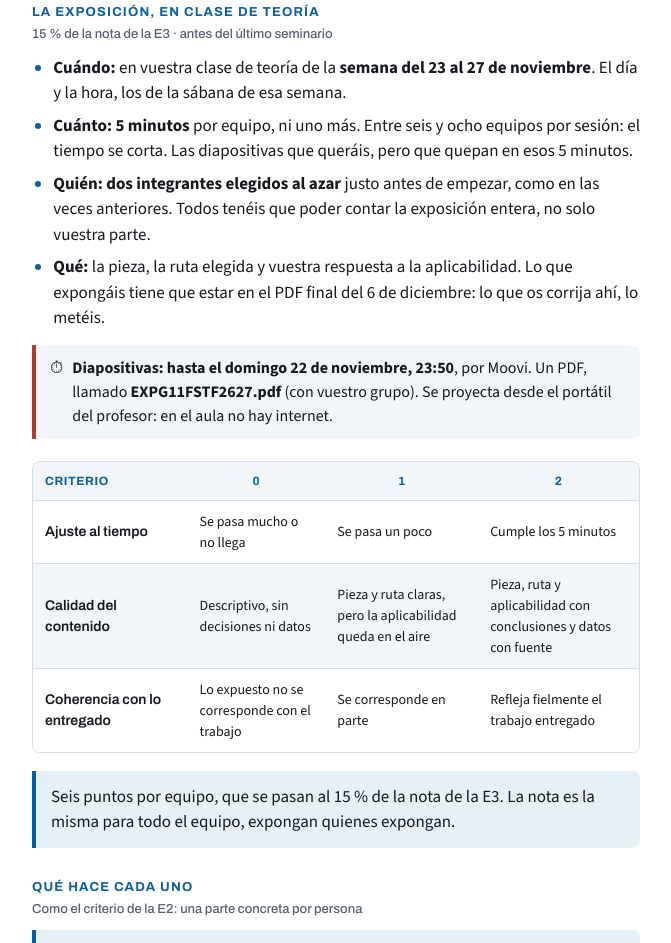
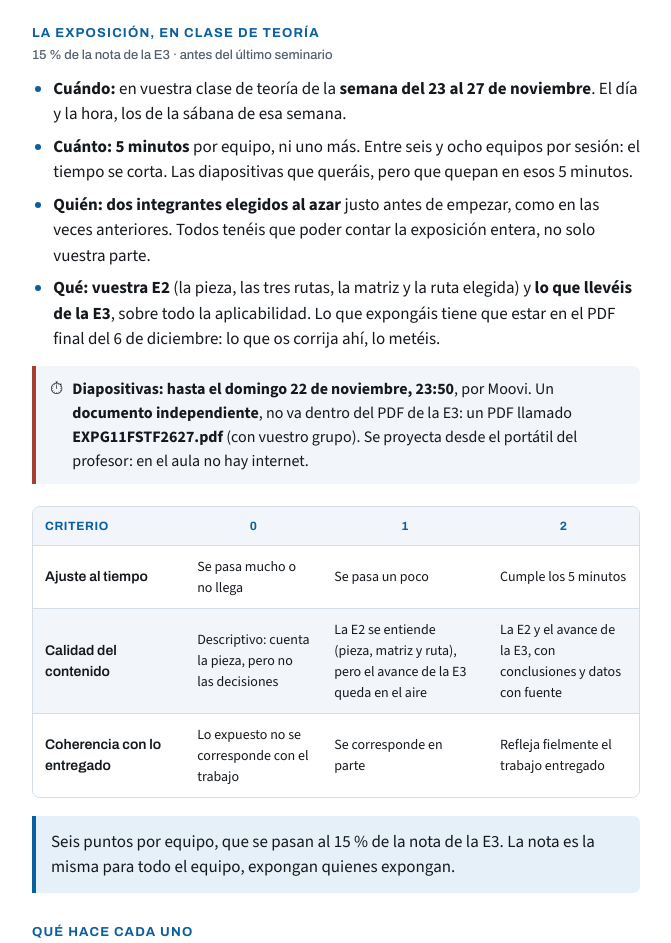
Before and after one commit to guillermolareo-art/fstf-entregas, a plain HTML site: page index.html in a window 1280 px wide. Shown: the part 2519-3462 px from the top of the page, without its empty margins (304-975 px from the left). Drawn offline with nearby package versions, Linux system fonts and the light colour scheme.

Commit message:
E3: exposición de la E2 y del avance de la E3, con diapositivas en documento aparte
Co-Authored-By: Claude Opus 5.5 <noreply@anthropic.com>
Claude-Session: https://claude.ai/code/session_01MTBf82e4JLKPB1P2Hto9NM

```diff
--- a/index.html
+++ b/index.html
@@ -526,8 +526,8 @@ li::marker{color:var(--azul);font-weight:700}
       </thead>
       <tbody>
         <tr><td class="tc-nombre" data-label="Cuándo">Seminario, 16–19 nov</td><td data-label="Hito">Sprint de la E3 creado, una tarea por integrante, documentos vivos y acceso del profesor</td><td data-label="Quién">G + I</td></tr>
-        <tr><td class="tc-nombre" data-label="Cuándo">Dom 22 nov, 23:50</td><td data-label="Hito">Diapositivas de la exposición en Moovi</td><td data-label="Quién">G</td></tr>
-        <tr><td class="tc-nombre" data-label="Cuándo">Teoría, 23–27 nov</td><td data-label="Hito">Exposición: 5 minutos, dos integrantes al azar</td><td data-label="Quién">G (todos preparados)</td></tr>
+        <tr><td class="tc-nombre" data-label="Cuándo">Dom 22 nov, 23:50</td><td data-label="Hito">Diapositivas de la exposición en Moovi, en un PDF aparte</td><td data-label="Quién">G</td></tr>
+        <tr><td class="tc-nombre" data-label="Cuándo">Teoría, 23–27 nov</td><td data-label="Hito">Exposición de la E2 y de lo que llevéis de la E3: 5 minutos, dos integrantes al azar</td><td data-label="Quién">G (todos preparados)</td></tr>
         <tr><td class="tc-nombre" data-label="Cuándo">Último seminario, 30 nov–4 dic</td><td data-label="Hito">Revisión final de cada equipo, dudas y un ejercicio individual de 15 minutos en clase (no forma parte de la nota de la E3)</td><td data-label="Quién">G + I</td></tr>
         <tr><td class="tc-nombre" data-label="Cuándo">Dom 6 dic, 23:50</td><td data-label="Hito">PDF final en Moovi y cierre del sprint. Hasta aquí cuenta la huella de cada uno</td><td data-label="Quién">G + I</td></tr>
       </tbody>
@@ -570,9 +570,9 @@ li::marker{color:var(--azul);font-weight:700}
     <li><b>Cuándo:</b> en vuestra clase de teoría de la <b>semana del 23 al 27 de noviembre</b>. El día y la hora, los de la sábana de esa semana.</li>
     <li><b>Cuánto:</b> <b>5 minutos</b> por equipo, ni uno más. Entre seis y ocho equipos por sesión: el tiempo se corta. Las diapositivas que queráis, pero que quepan en esos 5 minutos.</li>
     <li><b>Quién:</b> <b>dos integrantes elegidos al azar</b> justo antes de empezar, como en las veces anteriores. Todos tenéis que poder contar la exposición entera, no solo vuestra parte.</li>
-    <li><b>Qué:</b> la pieza, la ruta elegida y vuestra respuesta a la aplicabilidad. Lo que expongáis tiene que estar en el PDF final del 6 de diciembre: lo que os corrija ahí, lo metéis.</li>
+    <li><b>Qué:</b> <b>vuestra E2</b> (la pieza, las tres rutas, la matriz y la ruta elegida) y <b>lo que llevéis de la E3</b>, sobre todo la aplicabilidad. Lo que expongáis tiene que estar en el PDF final del 6 de diciembre: lo que os corrija ahí, lo metéis.</li>
   </ul>
-  <p class="plazo"><span><b>Diapositivas: hasta el domingo 22 de noviembre, 23:50</b>, por Moovi. Un PDF, llamado <b>EXPG11FSTF2627.pdf</b> (con vuestro grupo). Se proyecta desde el portátil del profesor: en el aula no hay internet.</span></p>
+  <p class="plazo"><span><b>Diapositivas: hasta el domingo 22 de noviembre, 23:50</b>, por Moovi. Un <b>documento independiente</b>, no va dentro del PDF de la E3: un PDF llamado <b>EXPG11FSTF2627.pdf</b> (con vuestro grupo). Se proyecta desde el portátil del profesor: en el aula no hay internet.</span></p>
 
   <div class="tabla-wrap">
     <table class="tabla-criterios tabla-cards">
@@ -593,9 +593,9 @@ li::marker{color:var(--azul);font-weight:700}
         </tr>
         <tr>
           <td class="tc-nombre" data-label="Criterio">Calidad del contenido</td>
-          <td data-label="0">Descriptivo, sin decisiones ni datos</td>
-          <td data-label="1">Pieza y ruta claras, pero la aplicabilidad queda en el aire</td>
-          <td data-label="2">Pieza, ruta y aplicabilidad con conclusiones y datos con fuente</td>
+          <td data-label="0">Descriptivo: cuenta la pieza, pero no las decisiones</td>
+          <td data-label="1">La E2 se entiende (pieza, matriz y ruta), pero el avance de la E3 queda en el aire</td>
+          <td data-label="2">La E2 y el avance de la E3, con conclusiones y datos con fuente</td>
         </tr>
         <tr>
           <td class="tc-nombre" data-label="Criterio">Coherencia con lo entregado</td>
@@ -719,7 +719,7 @@ li::marker{color:var(--azul);font-weight:700}
     <li><label><input type="checkbox" id="e3c12"><span>Una tarea por integrante, con su cuenta y dentro del sprint</span></label></li>
     <li><label><input type="checkbox" id="e3c13"><span>Página índice del equipo y un documento vivo por integrante, publicados</span></label></li>
     <li><label><input type="checkbox" id="e3c14"><span>glareo@cud.uvigo.es ve el tablero y todas las páginas</span></label></li>
-    <li><label><input type="checkbox" id="e3c15"><span>Diapositivas de la exposición en Moovi antes del 22 de noviembre</span></label></li>
+    <li><label><input type="checkbox" id="e3c15"><span>Diapositivas de la exposición en un PDF aparte, en Moovi antes del 22 de noviembre</span></label></li>
     <li><label><input type="checkbox" id="e3c16"><span>Todos preparados para exponer: salen dos al azar</span></label></li>
   </ul>
   <button class="reset" data-reset="e3">Desmarcar todo</button>
```
